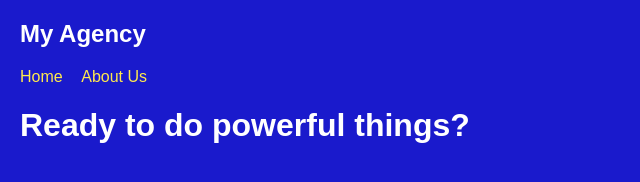
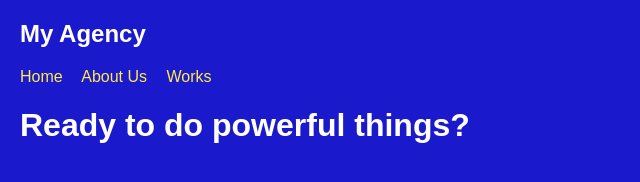
Before and after one commit to edidiongwilsonat-prog/my-agency-site, a plain HTML site: page index.html in a window 1280 px wide. Shown: the full height of the page, 0-640 px from the left. Drawn offline with Linux system fonts and the light colour scheme.

Commit message:
Update index.html

```diff
--- a/index.html
+++ b/index.html
@@ -4,6 +4,7 @@
   <nav>
     <a href="index.html">Home</a>
     <a href="about.html">About Us</a>
+    <a href="works.html">Works</a>
   </nav>
 </header>
 
```
